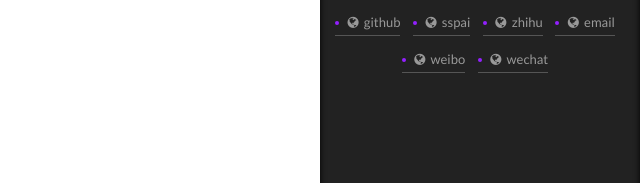
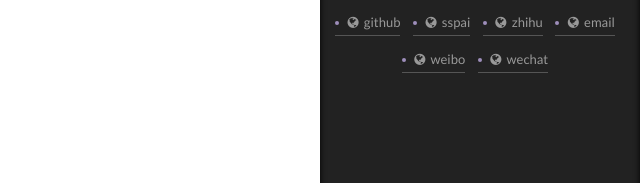
Before and after one commit to yes-sure/yes-sure.github.io, a plain HTML site: page index.html in a window 1280 px wide. Both pictures are taken after a click on the element 1238 px from the left and 743 px from the top of the page. Shown: the part 256-439 px from the top of the page, 640-1280 px from the left. Drawn offline with Linux system fonts and the light colour scheme.

Commit message:
Site updated: 2017-05-05 17:53:51

```diff
--- a/css/main.css
+++ b/css/main.css
@@ -1695,7 +1695,7 @@ pre .javascript .function {
   width: 4px;
   height: 4px;
   border-radius: 50%;
-  background: #9320ff;
+  background: #9e8ebb;
 }
 .links-of-blogroll {
   font-size: 13px;
```
